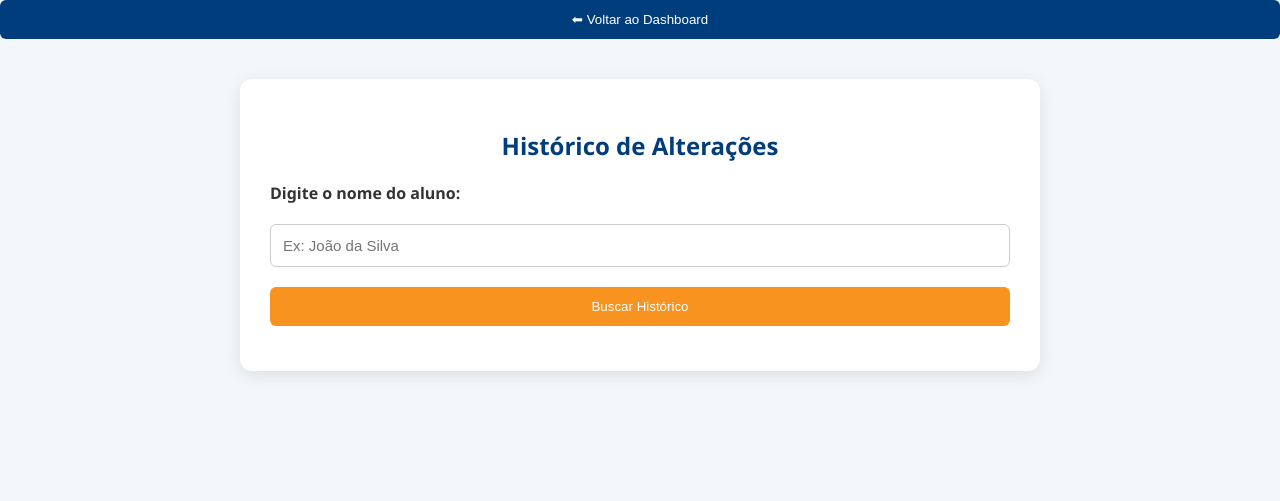
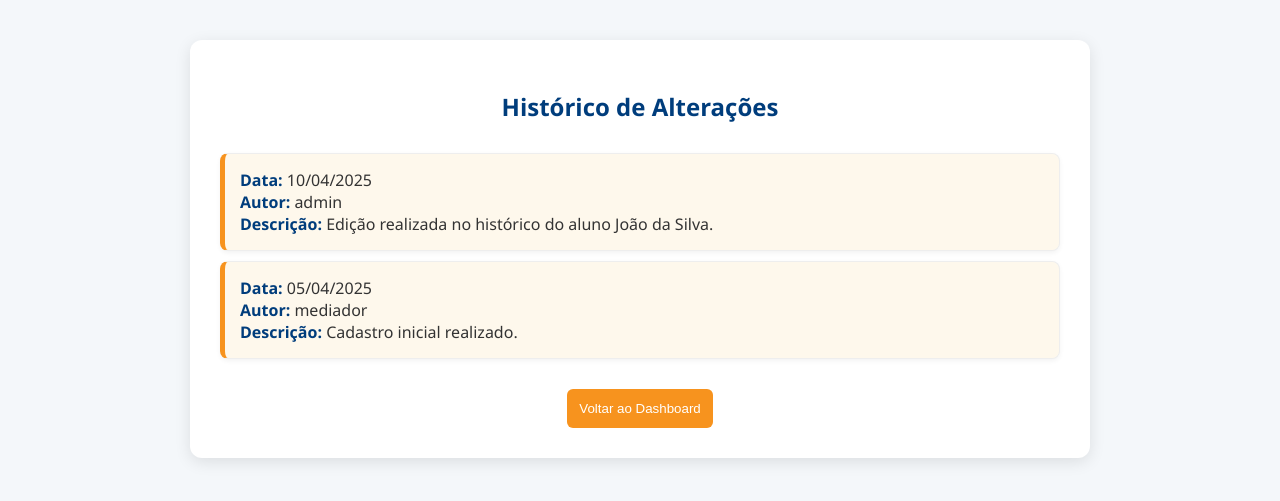
Before and after one commit to euantoniojunior/sistemapei, a Flask app: page /historico in a window 1280 px wide. Shown: the top 501 px of the page. Run offline with Flask 3, Linux system fonts and the light colour scheme; the visitor is signed in with stand-in values (Sample User, id 1); data comes from the database, SQL or seed files in the repository.

Commit message:
Update historico.html

```diff
--- a/templates/historico.html
+++ b/templates/historico.html
@@ -2,12 +2,12 @@
 <html lang="pt-br">
 <head>
   <meta charset="UTF-8">
-  <title>Histórico de Alterações - PEI</title>
-  <link href="https://fonts.googleapis.com/css2?family=Roboto:wght@400;500;700&display=swap" rel="stylesheet">
+  <title>Histórico de Alterações - Sistema PEI</title>
+  <link href="https://fonts.googleapis.com/css2?family=Roboto&display=swap" rel="stylesheet">
   <link rel="stylesheet" href="/static/style.css">
   <style>
     .form-container {
-      max-width: 800px;
+      max-width: 900px;
       margin: 40px auto;
       background: white;
       border-radius: 12px;
@@ -19,146 +19,65 @@
       text-align: center;
       margin-bottom: 20px;
     }
-    label {
-      font-weight: bold;
-      display: block;
-      margin-bottom: 10px;
+    .card-historico {
+      background: #fef8ec;
+      border: 1px solid #eee;
+      border-left: 5px solid #F7931E;
+      padding: 15px;
+      border-radius: 8px;
+      margin-top: 10px;
+      cursor: pointer;
+      transition: transform 0.2s ease, box-shadow 0.2s ease;
     }
-    input[type="text"] {
-      width: 100%;
-      padding: 12px;
-      border: 1px solid #ccc;
-      border-radius: 6px;
-      margin-bottom: 20px;
+    .card-historico:hover {
+      background-color: #f9f9f9;
+      transform: translateY(-2px);
+      box-shadow: 0 4px 12px rgba(0, 0, 0, 0.05);
     }
-    .card-historico {
-      background: #f9f9f9;
-      padding: 20px;
-      border-left: 5px solid #F7931E;
-      margin-top: 20px;
-      border-radius: 8px;
-      box-shadow: 0 2px 5px rgba(0,0,0,0.05);
+    .button-group {
+      display: flex;
+      justify-content: center;
+      margin-top: 30px;
     }
-    pre {
-      background: #f5f5f5;
-      padding: 10px;
-      overflow-x: auto;
-      border-radius: 6px;
-      font-size: 13px;
-    }
-    #msg {
-      text-align: center;
-      margin-top: 15px;
-      font-weight: bold;
-    }
-    #msg.green {
-      color: green;
-    }
-    #msg.red {
-      color: red;
-    }
-
-    button.btn-voltar {
-      display: block;
-      width: 100%;
-      padding: 12px;
-      background-color: #003D7C;
-      color: white;
-      border: none;
-      border-radius: 6px;
-      cursor: pointer;
-      margin-bottom: 20px;
-    }
-    button.btn-voltar:hover {
-      background-color: #002a52;
+    .button-group button {
+      width: auto;
+      min-width: 140px;
     }
   </style>
 </head>
 <body>
-
-  <!-- Botão Voltar -->
-  <button class="btn-voltar" onclick="location.href='/dashboard'">⬅ Voltar ao Dashboard</button>
-
   <div class="form-container">
     <h2>Histórico de Alterações</h2>
 
-    <!-- Campo de busca por nome -->
-    <label for="studentName">Digite o nome do aluno:</label>
-    <input type="text" id="studentName" placeholder="Ex: João da Silva">
+    <div class="historico-area" id="historicoArea">
+      <!-- Histórico será carregado aqui via JS -->
+    </div>
 
-    <!-- Botão Buscar -->
-    <button onclick="buscarHistorico()">Buscar Histórico</button>
-
-    <!-- Feedback -->
-    <p id="msg"></p>
-
-    <!-- Área onde será exibido o histórico -->
-    <div id="historicoArea"></div>
+    <!-- Botão Voltar -->
+    <div class="button-group">
+      <a href="/dashboard" style="text-decoration: none;">
+        <button>Voltar ao Dashboard</button>
+      </a>
+    </div>
   </div>
 
   <script>
-    async function buscarHistorico() {
-      const studentName = document.getElementById('studentName').value.trim();
+    // Simulação de carregamento (substitua pela API real quando disponível)
+    window.onload = () => {
       const historicoArea = document.getElementById('historicoArea');
-      const msgEl = document.getElementById('msg');
-
-      if (!studentName) {
-        msgEl.className = 'red';
-        msgEl.innerText = "Por favor, digite um nome.";
-        return;
-      }
-
-      msgEl.innerText = "Buscando aluno...";
-      msgEl.className = 'red';
-
-      try {
-        // Primeiro, buscar aluno(s) pelo nome
-        const resAluno = await fetch(`/api/alunos?nome=${encodeURIComponent(studentName)}`);
-        const alunos = await resAluno.json();
-
-        if (!alunos.length) {
-          msgEl.innerText = "❌ Nenhum aluno encontrado com esse nome.";
-          return;
-        }
-
-        // Para cada aluno, buscar seu histórico
-        let totalHistorico = [];
-        for (const aluno of alunos) {
-          const resHist = await fetch(`/api/historico/${aluno.id}`);
-          const historico = await resHist.json();
-          totalHistorico.push(...historico.map(h => ({ ...h, alunoNome: aluno.nome })));
-        }
-
-        // Limpa área e mostra resultados
-        historicoArea.innerHTML = "";
-        msgEl.innerText = `${totalHistorico.length} histórico(s) encontrado(s).`;
-        msgEl.className = "green";
-
-        if (!totalHistorico.length) {
-          historicoArea.innerHTML = "<p>Nenhuma alteração registrada.</p>";
-          return;
-        }
-
-        totalHistorico.forEach(h => {
-          historicoArea.innerHTML += `
-            <div class="card-historico">
-              <strong>Aluno:</strong> ${h.alunoNome}<br>
-              <strong>ID do PEI:</strong> ${h.pei_id}<br>
-              <strong>Editado por:</strong> Usuário ID ${h.editado_por || 'Desconhecido'}<br>
-              <strong>Data da edição:</strong> ${new Date(h.data_edicao).toLocaleString()}<br><br>
-              <strong>Conteúdo Antes:</strong>
-              <pre>${h.conteudo_anterior}</pre>
-              <strong>Conteúdo Depois:</strong>
-              <pre>${h.conteudo_novo}</pre>
-            </div>`;
-        });
-
-      } catch (err) {
-        console.error("Erro ao carregar histórico:", err);
-        msgEl.className = "red";
-        msgEl.innerText = "❌ Erro ao carregar histórico.";
-      }
-    }
+      historicoArea.innerHTML = `
+        <div class="card-historico">
+          <strong>Data:</strong> 10/04/2025<br>
+          <strong>Autor:</strong> admin<br>
+          <strong>Descrição:</strong> Edição realizada no histórico do aluno João da Silva.
+        </div>
+        <div class="card-historico">
+          <strong>Data:</strong> 05/04/2025<br>
+          <strong>Autor:</strong> mediador<br>
+          <strong>Descrição:</strong> Cadastro inicial realizado.
+        </div>
+      `;
+    };
   </script>
 </body>
 </html>
```
